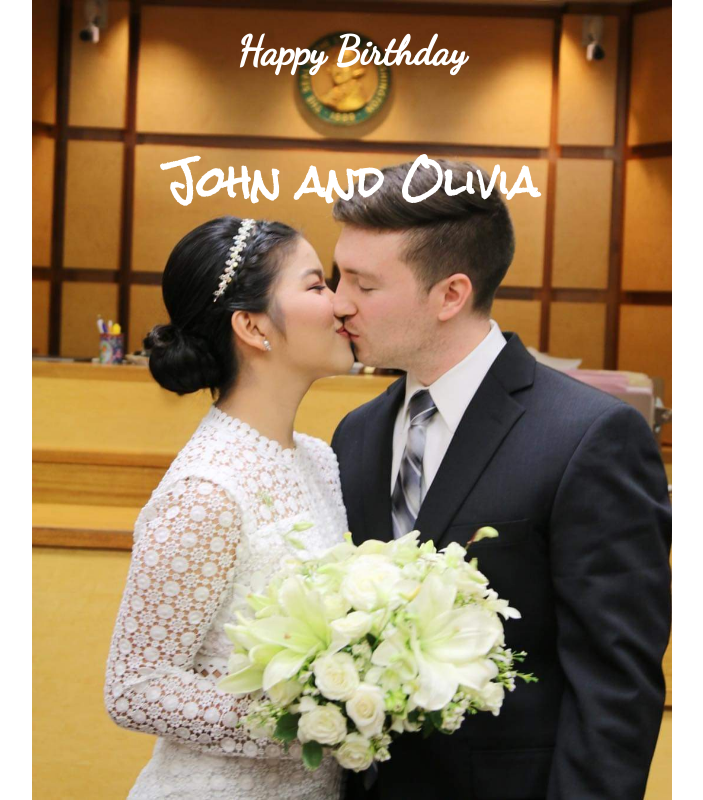
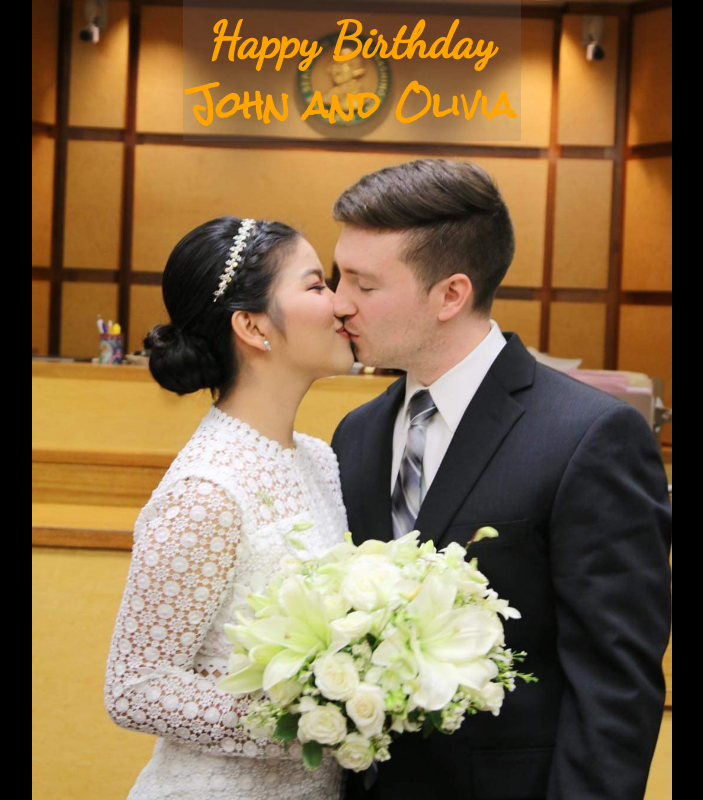
Before and after one commit to Mathew29/John-Olivia-Birthday, a React (Create React App) app: page / in a window 1280 px wide. Shown: the whole page, without its empty margins (288-991 px from the left). Built offline with nearby package versions, Linux system fonts and the light colour scheme.

Commit message:
add styles

```diff
--- a/src/App.css
+++ b/src/App.css
@@ -1,5 +1,9 @@
 .App {
   text-align: center;
+}
+
+body{
+  background-color: black;
 }
 
 /* Picture{
--- a/src/components/Title.css
+++ b/src/components/Title.css
@@ -1,18 +1,25 @@
 .container{
-  display: flex;
-  justify-content: center;
+  display: inline-flex;
+  background-color: rgba(119,119,119,0.2);
+  align-content: center;
   flex-direction: column;
-  width: 100%;
+  padding: 6px;
 }
 
 .header{
-  font-size: 40px;
+  text-align: center;
+  line-height: 2px;
+  font-size: 50px;
   font-family: 'Dancing Script', cursive;
-  color: white
+  color: orange;
+  opacity: 1;
 }
 
 .title{
-  font-size: 40px;
+  text-align: center;
+  line-height: 2px;
+  font-size: 35px;
   font-family: 'Rock Salt', cursive;
-  color: white;
+  color: orange;
+  opacity: 1;
 }
```
